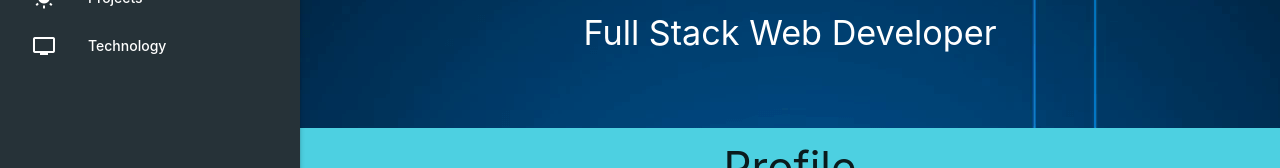
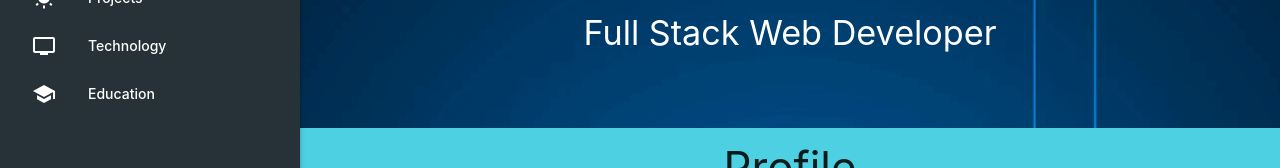
Before and after one commit to sossw1/React-Portfolio, a React (Create React App) app: page / in a window 1280 px wide. Shown: the part 122-290 px from the top of the page. Built offline with nearby package versions, Linux system fonts and the light colour scheme.

Commit message:
Education section link

```diff
--- a/src/components/Sidenav.js
+++ b/src/components/Sidenav.js
@@ -9,18 +9,15 @@ function Sidenav() {
       <li>
         <a href='#profile' className='white-text sidenav-close'><i className='material-icons white-text'>assignment_ind</i>Profile</a>
       </li>
-      {/* <li>
-        <a href='#experience' className='white-text sidenav-close'><i className='material-icons white-text'>location_city</i>Experience</a>
-      </li>
-      <li>
-        <a href='#education' className='white-text sidenav-close'><i className='material-icons white-text'>school</i>Education</a>
-      </li> */}
       <li>
         <a href='#projects' className='white-text sidenav-close'><i className='material-icons white-text'>wb_incandescent</i>Projects</a>
       </li>
       <li>
         <a href='#technology' className='white-text sidenav-close'><i className='material-icons white-text'>personal_video</i>Technology</a>
       </li>
+      <li>
+        <a href='#education' className='white-text sidenav-close'><i className='material-icons white-text'>school</i>Education</a>
+      </li>
     </ul>
   );
 }
```
